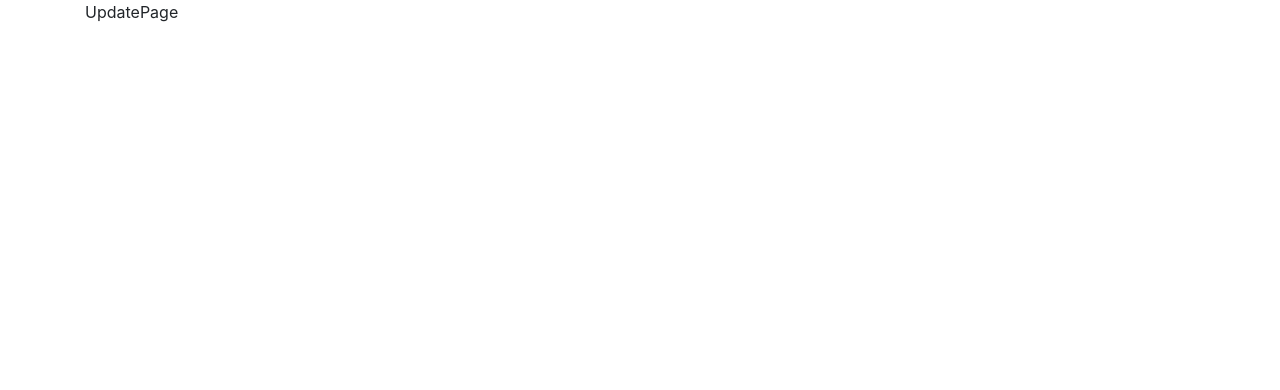
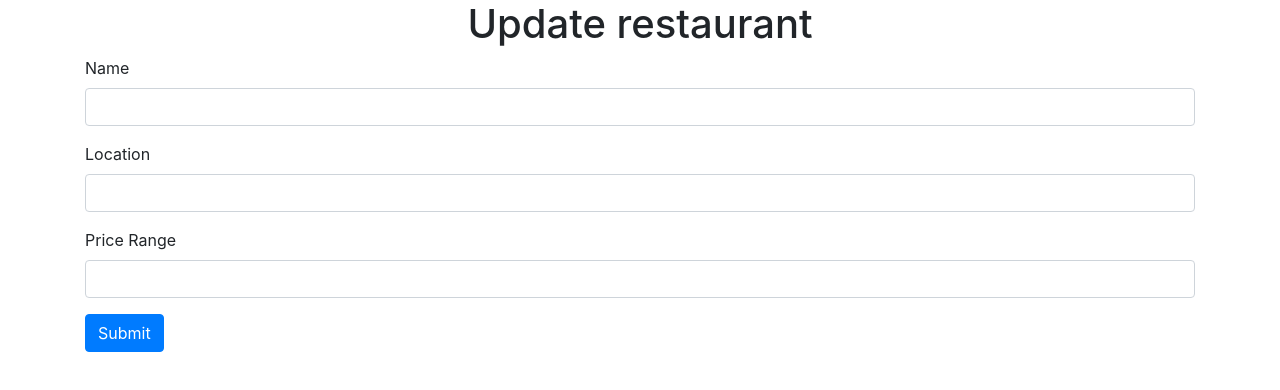
Before and after one commit to Buzzaw91/PERN-yelp-clone, a React (Create React App) app in the folder client/: page /restaurants/1/update in a window 1280 px wide. Shown: the top 390 px of the page. Built offline with nearby package versions, Linux system fonts and the light colour scheme; no server answers.

Commit message:
feat: update page done

```diff
--- a/client/src/components/RestaurantList.js
+++ b/client/src/components/RestaurantList.js
@@ -1,16 +1,18 @@
 import React, { useEffect, useContext } from 'react';
 import RestaurantFinder from '../apis/RestaurantFinder';
 import { RestaurantsContext } from '../context/RestaurantsContext';
+import { useHistory } from 'react-router-dom';
 
 const RestaurantList = (props) => {
-  const { restaurants, setRestaurants } = useContext(RestaurantsContext)
+  const { restaurants, setRestaurants } = useContext(RestaurantsContext);
+
+  let history = useHistory()
 
   useEffect(() => {
     const fetchData = async () => {
       try {
         const response = await RestaurantFinder.get('/');
         setRestaurants(response.data.data.restaurant);
-        console.log(response.data.data.restaurant);
       }
       catch (err) {
         console.log(err);
@@ -24,6 +26,10 @@
     setRestaurants(restaurants.filter(restaurant => {
       return restaurant.id !== id;
     }));
+  };
+
+  const updateHandler = (id) => {
+    history.push(`/restaurants/${id}/update`);
   }
 
   return (
@@ -47,7 +53,7 @@
                 <td>{restaurant.location}</td>
                 <td>{"$".repeat(restaurant.price_range)}</td>
                 <td>Reviews</td>
-                <td><button className="btn btn-warning">Update</button></td>
+                <td><button onClick={() => updateHandler(restaurant.id)} className="btn btn-warning">Update</button></td>
                 <td><button onClick={() => deleteHandler(restaurant.id)} className="btn btn-danger">Delete</button></td>
               </tr>
             );
--- /dev/null
+++ b/client/src/components/UpdateRestaurant.js
@@ -0,0 +1,81 @@
+import React, { useContext, useEffect, useState } from 'react';
+import { useParams, useHistory } from 'react-router-dom';
+import { RestaurantsContext } from '../context/RestaurantsContext';
+import RestaurantFinder from '../apis/RestaurantFinder';
+
+
+const UpdateRestaurant = (props) => {
+  const { id } = useParams();
+  let history = useHistory();
+  console.log(id);
+  const { restaurants } = useContext(RestaurantsContext)
+
+  const [name, setName] = useState('');
+  const [location, setLocation] = useState('');
+  const [priceRange, setPriceRange] = useState('');
+
+  useEffect(() => {
+    const fetchData = async () => {
+      try {
+        const response = await RestaurantFinder.get(`/${id}`);
+        setName(response.data.data.restaurant.name);
+        setLocation(response.data.data.restaurant.location);
+        setPriceRange(response.data.data.restaurant.price_range);
+      }
+      catch (err) {
+        console.log(err);
+      }
+    }
+    fetchData();
+  }, []);
+
+  const submitHandler = async (e) => {
+    e.preventDefault();
+    const updatedRestaurant = await RestaurantFinder.put(`/${id}`, {
+      name,
+      location,
+      price_range: priceRange
+    });
+    history.push('/');
+  }
+
+  return (
+    <div>
+      <form action="">
+        <div className="form-group">
+          <label htmlFor="name">Name</label>
+          <input
+            value={name}
+            onChange={e => setName(e.target.value)}
+            id="name"
+            className="form-control"
+            type="text"
+          />
+        </div>
+        <div className="form-group">
+          <label htmlFor="location">Location</label>
+          <input
+            value={location}
+            onChange={e => setLocation(e.target.value)}
+            id="location"
+            className="form-control"
+            type="text"
+          />
+        </div>
+        <div className="form-group">
+          <label htmlFor="price_range">Price Range</label>
+          <input
+            value={priceRange}
+            onChange={e => setPriceRange(e.target.value)}
+            id="price_range"
+            className="form-control"
+            type="number"
+          />
+        </div>
+        <button type="submit" onClick={submitHandler} className="btn btn-primary">Submit</button>
+      </form>
+    </div>
+  );
+}
+
+export default UpdateRestaurant;
--- a/client/src/routes/UpdatePage.js
+++ b/client/src/routes/UpdatePage.js
@@ -1,8 +1,12 @@
 import React from 'react';
+import UpdateRestaurant from '../components/UpdateRestaurant';
 
 const UpdatePage = () => {
   return (
-    <div>UpdatePage</div>
+    <div>
+      <h1 className="text-center">Update restaurant</h1>
+      <UpdateRestaurant />
+    </div>
   );
 }
 
```
